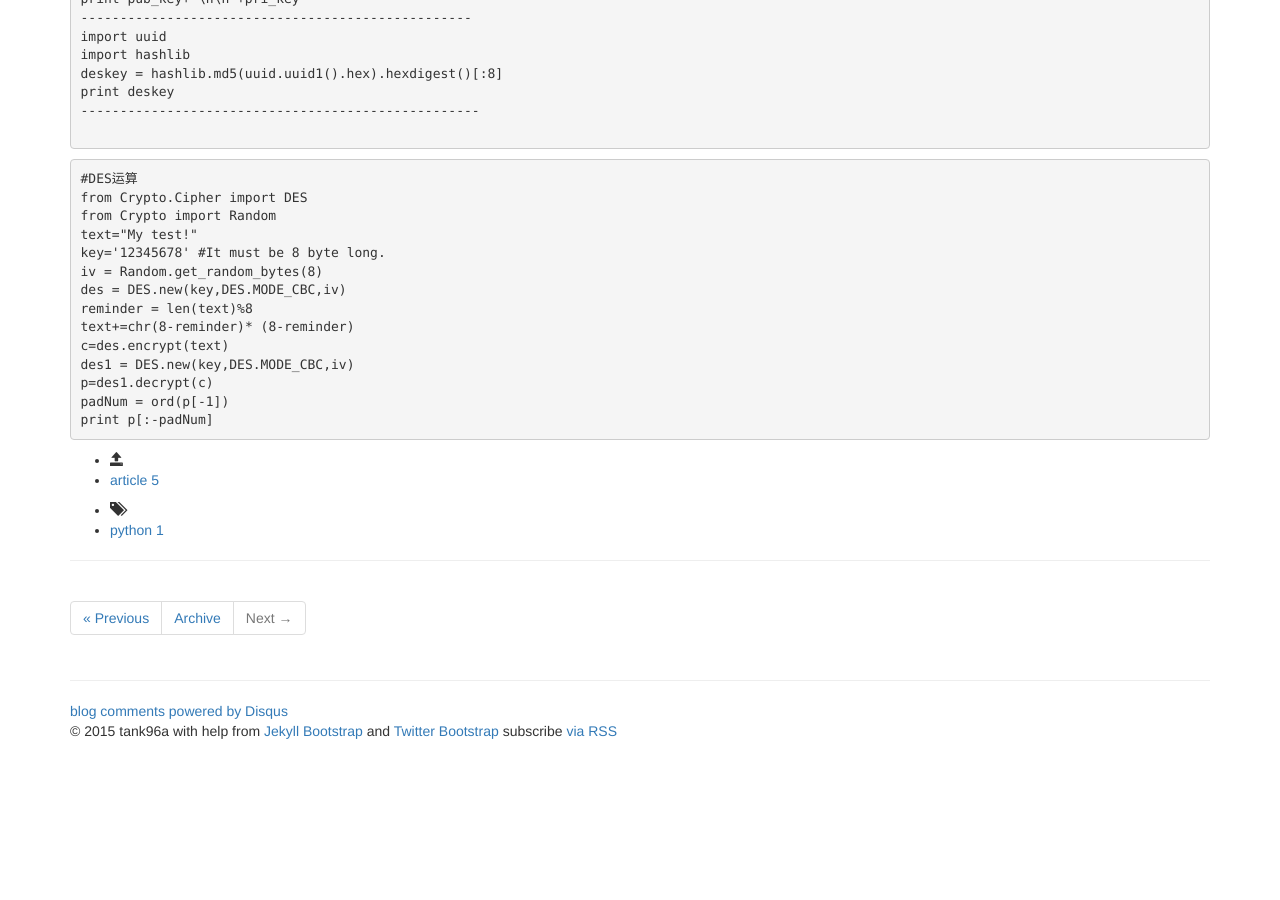
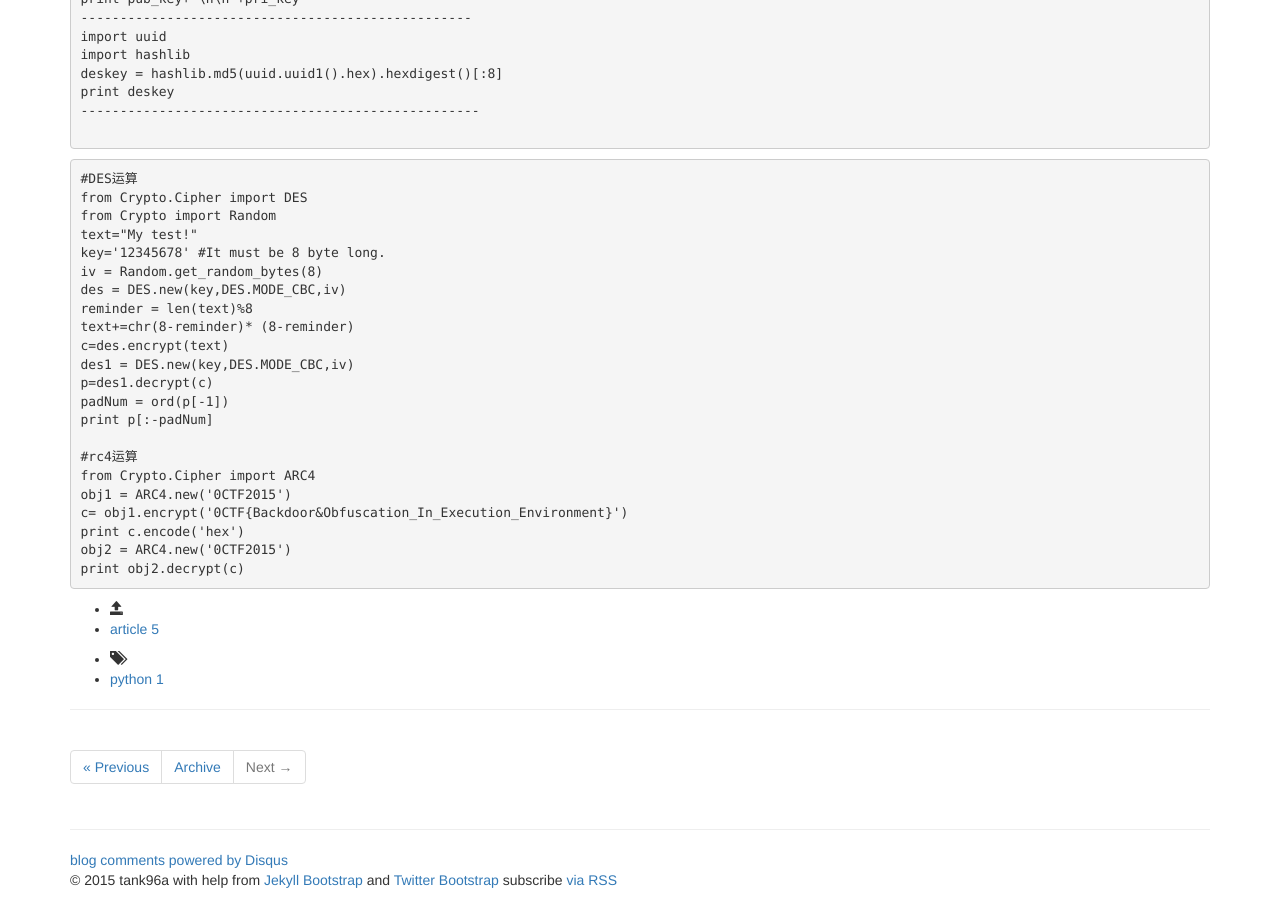
Before and after one commit to tank96a/article, a Jekyll site: the page built from _posts/2015-04-11-python-tips.md, in a window 1280 px wide and 900 px high, scrolled down 998 px. Built offline with Jekyll 4.4.1, drawn with Linux system fonts in a browser that asks for light colours; nearby versions of some CDN libraries; library files that are not in the unit come from our copies; comment, search, counter and statistics services are not loaded; before the commit the page ends 1749 px from its top, so only the background shows below that.

Commit message:
Update 2015-04-11-python-tips.md

```diff
--- a/_posts/2015-04-11-python-tips.md
+++ b/_posts/2015-04-11-python-tips.md
@@ -81,6 +81,14 @@ des1 = DES.new(key,DES.MODE_CBC,iv)
 p=des1.decrypt(c)
 padNum = ord(p[-1])
 print p[:-padNum]
+
+#rc4运算
+from Crypto.Cipher import ARC4
+obj1 = ARC4.new('0CTF2015')
+c= obj1.encrypt('0CTF{Backdoor&Obfuscation_In_Execution_Environment}')
+print c.encode('hex')
+obj2 = ARC4.new('0CTF2015')
+print obj2.decrypt(c)
 {% endhighlight %}
 
 {% highlight python %}
```
